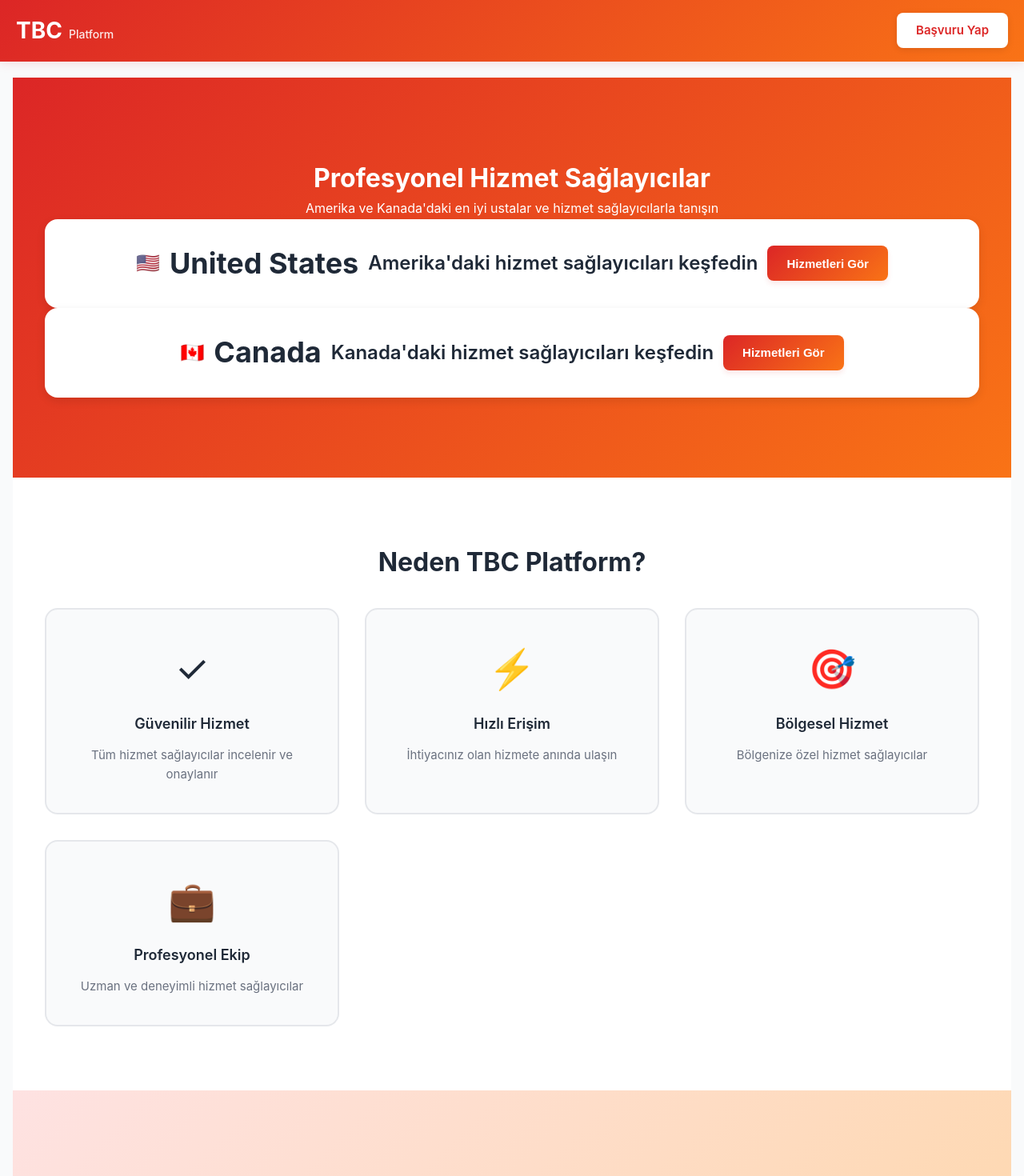
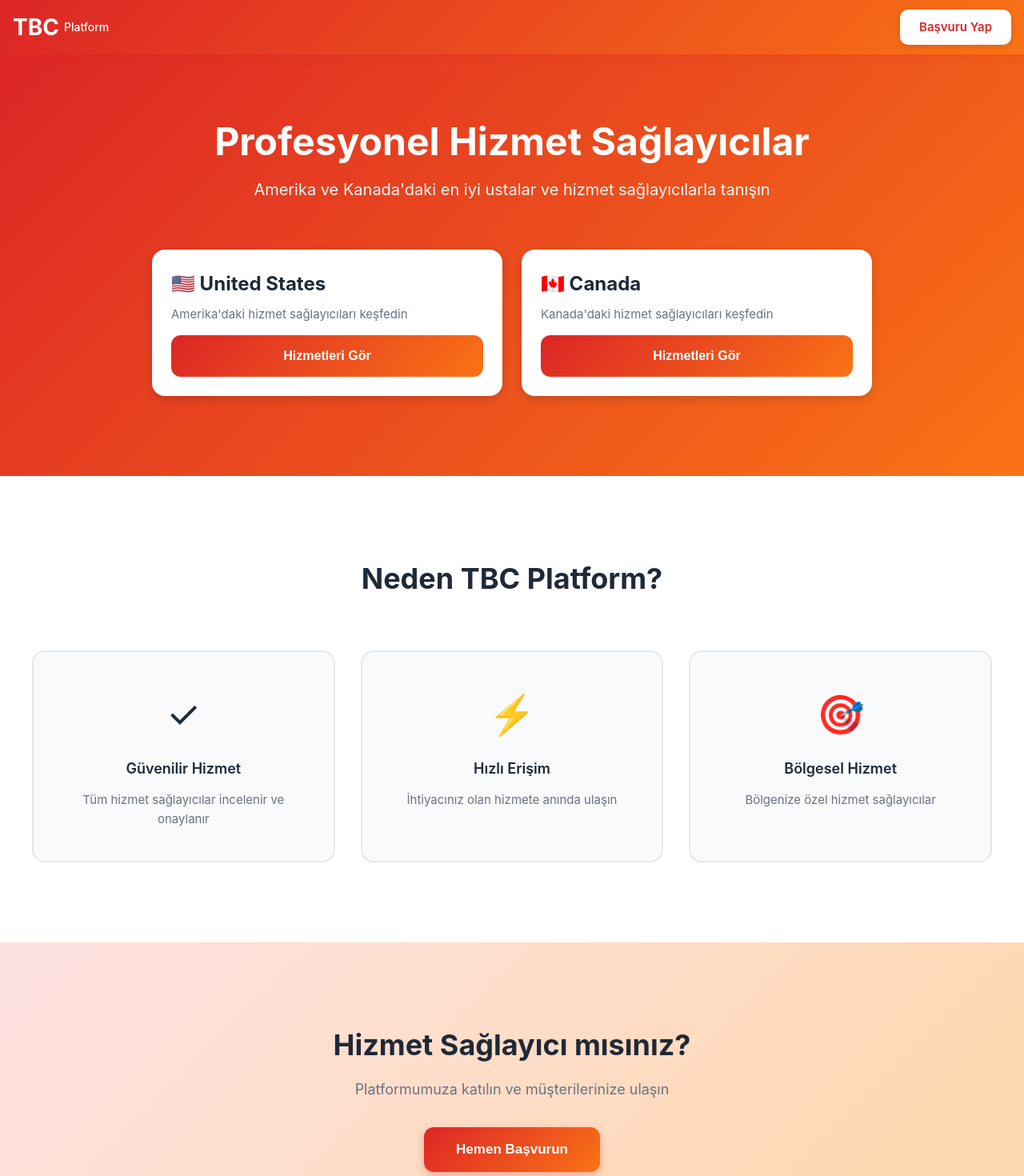
Before and after one commit to bozukaraba/tbclov, a React (Vite) app: page / in a window 1280 px wide. Shown: the top 1470 px of the page at 80% size. Built offline with nearby package versions, Linux system fonts and the light colour scheme.

Commit message:
Fix mobile layout: Clean header, proper card layout, optimized spacing

```diff
--- a/client/src/components/Header.css
+++ b/client/src/components/Header.css
@@ -4,13 +4,13 @@
   position: sticky;
   top: 0;
   z-index: 100;
-  padding: 16px 0;
+  padding: 12px 0;
 }
 
 .header-content {
-  max-width: 1400px;
+  max-width: 100%;
   margin: 0 auto;
-  padding: 0 20px;
+  padding: 0 16px;
   display: flex;
   justify-content: space-between;
   align-items: center;
@@ -49,8 +49,8 @@
 .logo {
   text-decoration: none;
   display: flex;
-  align-items: baseline;
-  gap: 8px;
+  align-items: center;
+  gap: 6px;
 }
 
 .logo h1 {
@@ -58,18 +58,19 @@
   font-size: 28px;
   font-weight: 700;
   margin: 0;
+  line-height: 1;
 }
 
 .logo p {
-  color: rgba(255, 255, 255, 0.9);
+  color: white;
   font-size: 14px;
   margin: 0;
   font-weight: 500;
+  line-height: 1;
 }
 
 .nav-menu {
   display: flex;
-  gap: 16px;
   align-items: center;
 }
 
@@ -89,16 +90,20 @@
   background: white;
   color: #dc2626;
   padding: 10px 24px;
-  border-radius: 8px;
+  border-radius: 10px;
   font-weight: 600;
+  font-size: 15px;
+  text-decoration: none;
   box-shadow: 0 2px 8px rgba(0, 0, 0, 0.1);
+  transition: all 0.3s ease;
+  white-space: nowrap;
 }
 
-.btn-apply:hover {
-  transform: translateY(-2px);
-  box-shadow: 0 4px 12px rgba(0, 0, 0, 0.15);
+.btn-apply:active {
+  transform: scale(0.96);
 }
 
+/* Mobil */
 @media (max-width: 768px) {
   .header {
     padding: 12px 0;
@@ -153,17 +158,21 @@
 }
 
 @media (max-width: 480px) {
+  .header {
+    padding: 10px 0;
+  }
+
   .country-btn {
     padding: 8px 12px;
     font-size: 12px;
   }
 
   .logo h1 {
-    font-size: 22px;
+    font-size: 24px;
   }
 
   .logo p {
-    display: none;
+    font-size: 12px;
   }
 
   .nav-link {
@@ -171,7 +180,15 @@
   }
 
   .btn-apply {
-    padding: 8px 16px;
-    font-size: 13px;
+    padding: 8px 18px;
+    font-size: 14px;
   }
 }
+
+/* Desktop hover efektleri */
+@media (min-width: 1024px) {
+  .btn-apply:hover {
+    transform: translateY(-2px);
+    box-shadow: 0 4px 12px rgba(0, 0, 0, 0.15);
+  }
+}
--- a/client/src/pages/Home.css
+++ b/client/src/pages/Home.css
@@ -1,152 +1,199 @@
 .home-container {
-  max-width: 100%;
-  padding: 0;
+  width: 100%;
+  min-height: 100vh;
 }
 
+/* Hero Section */
 .hero-section {
-  background: linear-gradient(135deg, #dc2626, #f97316);
+  background: linear-gradient(135deg, #dc2626 0%, #f97316 100%);
+  padding: 40px 16px 60px;
   color: white;
-  padding: 60px 20px;
-  text-align: center;
+}
+
+.hero-content {
+  max-width: 100%;
+  margin: 0 auto;
 }
 
 .hero-content h1 {
   font-size: 32px;
   font-weight: 700;
-  margin-bottom: 16px;
   line-height: 1.2;
+  margin: 0 0 16px 0;
+  text-align: center;
 }
 
-.hero-content p {
-  font-size: 18px;
-  margin-bottom: 40px;
+.hero-content > p {
+  font-size: 16px;
+  line-height: 1.5;
+  margin: 0 0 40px 0;
+  text-align: center;
   opacity: 0.95;
-  line-height: 1.5;
 }
 
+/* Country Selection Cards */
 .country-selection {
   display: flex;
   flex-direction: column;
   gap: 16px;
-  max-width: 100%;
-  margin: 0 auto;
+  width: 100%;
 }
 
 .country-card {
   background: white;
-  color: var(--text-primary);
+  border-radius: 16px;
   padding: 24px;
-  border-radius: 16px;
   cursor: pointer;
   transition: all 0.3s ease;
-  box-shadow: 0 4px 12px rgba(0, 0, 0, 0.1);
-  text-align: center;
-  border: 3px solid transparent;
-  min-height: 88px;
+  box-shadow: 0 4px 12px rgba(0, 0, 0, 0.15);
   display: flex;
-  align-items: center;
-  justify-content: center;
-  gap: 12px;
-  font-size: 24px;
-  font-weight: 600;
+  flex-direction: column;
+  gap: 16px;
 }
 
 .country-card:active {
   transform: scale(0.98);
 }
 
-.country-card:hover {
-  transform: translateY(-4px);
-  box-shadow: 0 8px 20px rgba(0, 0, 0, 0.15);
-  border-color: var(--primary-color);
+.country-info h2 {
+  font-size: 24px;
+  font-weight: 700;
+  margin: 0 0 8px 0;
+  color: #1f2937;
+  display: flex;
+  align-items: center;
+  gap: 8px;
 }
 
+.country-info p {
+  font-size: 15px;
+  margin: 0;
+  color: #6b7280;
+  line-height: 1.4;
+}
+
+.view-btn {
+  width: 100%;
+  background: linear-gradient(135deg, #dc2626, #f97316);
+  color: white;
+  border: none;
+  padding: 14px 24px;
+  border-radius: 12px;
+  font-size: 16px;
+  font-weight: 600;
+  cursor: pointer;
+  transition: all 0.3s ease;
+  min-height: 52px;
+}
+
+.view-btn:active {
+  transform: scale(0.98);
+}
+
+/* Features Section */
 .features-section {
-  padding: 48px 20px;
+  padding: 60px 16px;
   background: white;
 }
 
 .features-section h2 {
   text-align: center;
-  font-size: 26px;
-  color: var(--text-primary);
-  margin-bottom: 32px;
+  font-size: 28px;
   font-weight: 700;
+  color: #1f2937;
+  margin: 0 0 40px 0;
 }
 
 .features-grid {
   display: grid;
   grid-template-columns: 1fr;
-  gap: 24px;
+  gap: 20px;
   max-width: 100%;
-  margin: 0 auto;
 }
 
 .feature-card {
-  background: var(--background);
-  padding: 28px 20px;
+  background: #f9fafb;
+  padding: 32px 24px;
   border-radius: 16px;
   text-align: center;
-  border: 2px solid var(--border-color);
-  transition: all 0.3s ease;
-}
-
-.feature-card:active {
-  transform: scale(0.98);
+  border: 2px solid #e5e7eb;
 }
 
 .feature-icon {
   font-size: 48px;
+  display: block;
   margin-bottom: 16px;
-  display: block;
 }
 
 .feature-card h3 {
   font-size: 18px;
-  color: var(--text-primary);
-  margin-bottom: 12px;
   font-weight: 600;
+  color: #1f2937;
+  margin: 0 0 12px 0;
 }
 
 .feature-card p {
-  color: var(--text-secondary);
+  font-size: 15px;
+  color: #6b7280;
   line-height: 1.6;
-  font-size: 15px;
+  margin: 0;
 }
 
+/* CTA Section */
 .cta-section {
   background: linear-gradient(135deg, #fee2e2, #fed7aa);
-  padding: 60px 20px;
+  padding: 60px 16px;
   text-align: center;
 }
 
 .cta-section h2 {
-  font-size: 26px;
-  color: var(--text-primary);
-  margin-bottom: 16px;
+  font-size: 28px;
   font-weight: 700;
+  color: #1f2937;
+  margin: 0 0 12px 0;
 }
 
 .cta-section p {
   font-size: 16px;
-  color: var(--text-secondary);
-  margin-bottom: 32px;
+  color: #6b7280;
   line-height: 1.6;
+  margin: 0 0 32px 0;
+}
+
+.btn-cta {
+  background: linear-gradient(135deg, #dc2626, #f97316);
+  color: white;
+  border: none;
+  padding: 16px 40px;
+  border-radius: 12px;
+  font-size: 17px;
+  font-weight: 600;
+  cursor: pointer;
+  transition: all 0.3s ease;
+  box-shadow: 0 4px 12px rgba(220, 38, 38, 0.3);
+  min-height: 56px;
+  display: inline-flex;
+  align-items: center;
+  justify-content: center;
+}
+
+.btn-cta:active {
+  transform: scale(0.98);
 }
 
 /* Tablet */
 @media (min-width: 600px) {
   .hero-content h1 {
-    font-size: 38px;
+    font-size: 40px;
   }
 
-  .hero-content p {
-    font-size: 20px;
+  .hero-content > p {
+    font-size: 18px;
   }
 
   .country-selection {
     flex-direction: row;
-    max-width: 600px;
+    gap: 20px;
   }
 
   .country-card {
@@ -154,50 +201,69 @@
   }
 
   .features-grid {
-    grid-template-columns: repeat(2, 1fr);
+    grid-template-columns: repeat(3, 1fr);
+    gap: 24px;
   }
 }
 
 /* Desktop */
 @media (min-width: 1024px) {
   .hero-section {
-    padding: 100px 40px;
+    padding: 80px 40px 100px;
+  }
+
+  .hero-content {
+    max-width: 1200px;
   }
 
   .hero-content h1 {
     font-size: 48px;
   }
 
-  .hero-content p {
-    font-size: 22px;
+  .hero-content > p {
+    font-size: 20px;
+    margin-bottom: 60px;
   }
 
   .country-selection {
-    max-width: 700px;
+    max-width: 900px;
+    margin: 0 auto;
+    gap: 24px;
+  }
+
+  .country-card:hover {
+    transform: translateY(-4px);
+    box-shadow: 0 8px 24px rgba(0, 0, 0, 0.2);
+  }
+
+  .view-btn:hover {
+    transform: translateY(-2px);
+    box-shadow: 0 6px 16px rgba(220, 38, 38, 0.3);
   }
 
   .features-section {
-    padding: 80px 40px;
+    padding: 100px 40px;
   }
 
   .features-section h2 {
-    font-size: 32px;
+    font-size: 36px;
+    margin-bottom: 60px;
   }
 
   .features-grid {
-    grid-template-columns: repeat(3, 1fr);
     max-width: 1200px;
+    margin: 0 auto;
     gap: 32px;
   }
 
   .feature-card {
-    padding: 36px 28px;
+    padding: 40px 32px;
   }
 
   .feature-card:hover {
     transform: translateY(-4px);
-    border-color: var(--primary-color);
-    box-shadow: var(--shadow-lg);
+    border-color: #dc2626;
+    box-shadow: 0 8px 24px rgba(220, 38, 38, 0.1);
   }
 
   .cta-section {
@@ -211,4 +277,9 @@
   .cta-section p {
     font-size: 18px;
   }
+
+  .btn-cta:hover {
+    transform: translateY(-2px);
+    box-shadow: 0 8px 20px rgba(220, 38, 38, 0.4);
+  }
 }
--- a/client/src/pages/Home.jsx
+++ b/client/src/pages/Home.jsx
@@ -12,70 +12,64 @@ function Home({ setSelectedCountry }) {
 
   return (
     <div className="home-container">
-      <div className="hero-section">
-        <h1 className="hero-title">
-          Profesyonel Hizmet Sağlayıcılar
-        </h1>
-        <p className="hero-subtitle">
-          Amerika ve Kanada'daki en iyi ustalar ve hizmet sağlayıcılarla tanışın
-        </p>
+      <section className="hero-section">
+        <div className="hero-content">
+          <h1>Profesyonel Hizmet Sağlayıcılar</h1>
+          <p>Amerika ve Kanada'daki en iyi ustalar ve hizmet sağlayıcılarla tanışın</p>
 
-        <div className="country-select-cards">
+          <div className="country-selection">
             <div className="country-card" onClick={() => handleCountrySelect('USA')}>
-            <div className="country-flag">🇺🇸</div>
-            <h2>United States</h2>
+              <div className="country-info">
+                <h2>🇺🇸 United States</h2>
                 <p>Amerika'daki hizmet sağlayıcıları keşfedin</p>
-            <button className="btn btn-primary">Hizmetleri Gör</button>
+              </div>
+              <button className="view-btn">Hizmetleri Gör</button>
             </div>
 
             <div className="country-card" onClick={() => handleCountrySelect('Canada')}>
-            <div className="country-flag">🇨🇦</div>
-            <h2>Canada</h2>
+              <div className="country-info">
+                <h2>🇨🇦 Canada</h2>
                 <p>Kanada'daki hizmet sağlayıcıları keşfedin</p>
-            <button className="btn btn-primary">Hizmetleri Gör</button>
+              </div>
+              <button className="view-btn">Hizmetleri Gör</button>
             </div>
           </div>
         </div>
+      </section>
 
-      <div className="features-section">
-        <h2 className="section-title">Neden TBC Platform?</h2>
+      <section className="features-section">
+        <h2>Neden TBC Platform?</h2>
         <div className="features-grid">
           <div className="feature-card">
-            <div className="feature-icon">✓</div>
+            <span className="feature-icon">✓</span>
             <h3>Güvenilir Hizmet</h3>
             <p>Tüm hizmet sağlayıcılar incelenir ve onaylanır</p>
           </div>
 
           <div className="feature-card">
-            <div className="feature-icon">⚡</div>
+            <span className="feature-icon">⚡</span>
             <h3>Hızlı Erişim</h3>
             <p>İhtiyacınız olan hizmete anında ulaşın</p>
           </div>
 
           <div className="feature-card">
-            <div className="feature-icon">🎯</div>
+            <span className="feature-icon">🎯</span>
             <h3>Bölgesel Hizmet</h3>
             <p>Bölgenize özel hizmet sağlayıcılar</p>
           </div>
+        </div>
+      </section>
 
-          <div className="feature-card">
-            <div className="feature-icon">💼</div>
-            <h3>Profesyonel Ekip</h3>
-            <p>Uzman ve deneyimli hizmet sağlayıcılar</p>
-          </div>
-        </div>
-      </div>
-
-      <div className="cta-section">
+      <section className="cta-section">
         <h2>Hizmet Sağlayıcı mısınız?</h2>
         <p>Platformumuza katılın ve müşterilerinize ulaşın</p>
         <button
-          className="btn btn-primary btn-large"
+          className="btn-cta"
           onClick={() => navigate('/apply')}
         >
           Hemen Başvurun
         </button>
-      </div>
+      </section>
     </div>
   );
 }
--- a/client/src/styles/global.css
+++ b/client/src/styles/global.css
@@ -29,6 +29,11 @@
   margin: 0;
   padding: 0;
   box-sizing: border-box;
+  -webkit-tap-highlight-color: transparent;
+}
+
+html {
+  -webkit-text-size-adjust: 100%;
 }
 
 body {
@@ -40,39 +45,38 @@ body {
   background-color: var(--background);
   color: var(--text-primary);
   line-height: 1.6;
-  /* Mobil için optimize edilmiş font boyutu */
   font-size: 16px;
+  overflow-x: hidden;
 }
 
 .app {
   min-height: 100vh;
   display: flex;
   flex-direction: column;
+  width: 100%;
 }
 
 .main-content {
   flex: 1;
-  padding: 20px 16px;
-  max-width: 100%;
+  width: 100%;
 }
 
 /* Butonlar - Kırmızı tonlar */
 .btn {
   padding: 12px 24px;
   border: none;
-  border-radius: 8px;
+  border-radius: 10px;
   font-size: 15px;
   font-weight: 600;
   cursor: pointer;
   transition: all 0.3s ease;
   text-decoration: none;
-  display: inline-block;
-  text-align: center;
-  /* Mobil için daha kolay tıklanabilir */
-  min-height: 44px;
-  display: flex;
+  display: inline-flex;
   align-items: center;
   justify-content: center;
+  text-align: center;
+  min-height: 48px;
+  line-height: 1.2;
 }
 
 .btn-primary {
@@ -81,13 +85,8 @@ body {
   box-shadow: var(--shadow-md);
 }
 
-.btn-primary:hover {
-  transform: translateY(-2px);
-  box-shadow: var(--shadow-lg);
-}
-
 .btn-primary:active {
-  transform: translateY(0);
+  transform: scale(0.98);
 }
 
 .btn-secondary {
@@ -96,15 +95,14 @@ body {
   border: 2px solid var(--border-color);
 }
 
-.btn-secondary:hover {
-  border-color: var(--primary-color);
-  color: var(--primary-color);
+.btn-secondary:active {
+  transform: scale(0.98);
 }
 
 .btn-large {
-  padding: 14px 32px;
-  font-size: 16px;
-  min-height: 48px;
+  padding: 16px 32px;
+  font-size: 17px;
+  min-height: 56px;
 }
 
 /* Form elemanları - Mobil optimize */
@@ -114,13 +112,12 @@ body {
   width: 100%;
   padding: 12px 16px;
   border: 2px solid var(--border-color);
-  border-radius: 8px;
+  border-radius: 10px;
   font-size: 16px;
   transition: all 0.3s;
   background-color: white;
-  /* iOS'ta zoom'u önlemek için minimum 16px */
-  font-size: 16px;
-  min-height: 44px;
+  min-height: 48px;
+  font-family: inherit;
 }
 
 .form-input:focus,
@@ -134,7 +131,6 @@ body {
 .form-textarea {
   resize: vertical;
   min-height: 120px;
-  font-family: inherit;
 }
 
 /* Loading state */
@@ -188,42 +184,20 @@ body {
 
 /* Mobil optimizasyonlar */
 @media (max-width: 768px) {
-  .main-content {
-    padding: 16px 12px;
-  }
-
   .btn {
     width: 100%;
-    padding: 14px 20px;
-  }
-
-  .btn-large {
-    padding: 16px 24px;
   }
 }
 
-@media (max-width: 480px) {
-  body {
-    font-size: 15px;
+/* Desktop hover efektleri */
+@media (min-width: 1024px) {
+  .btn-primary:hover {
+    transform: translateY(-2px);
+    box-shadow: var(--shadow-lg);
   }
 
-  .main-content {
-    padding: 12px 8px;
-  }
-
-  .form-input,
-  .form-select,
-  .form-textarea {
-    padding: 12px 14px;
+  .btn-secondary:hover {
+    border-color: var(--primary-color);
+    color: var(--primary-color);
   }
 }
-
-/* Touch optimizasyonu - daha büyük tıklama alanları */
-@media (hover: none) and (pointer: coarse) {
-  .btn,
-  .form-input,
-  .form-select {
-    min-height: 48px;
-    font-size: 16px;
-  }
-}
```
Also changed, not shown: client/src/pages/CategoryGrid.css (+45 -17 lines). Lines whose indentation alone changed are shown as unchanged.
